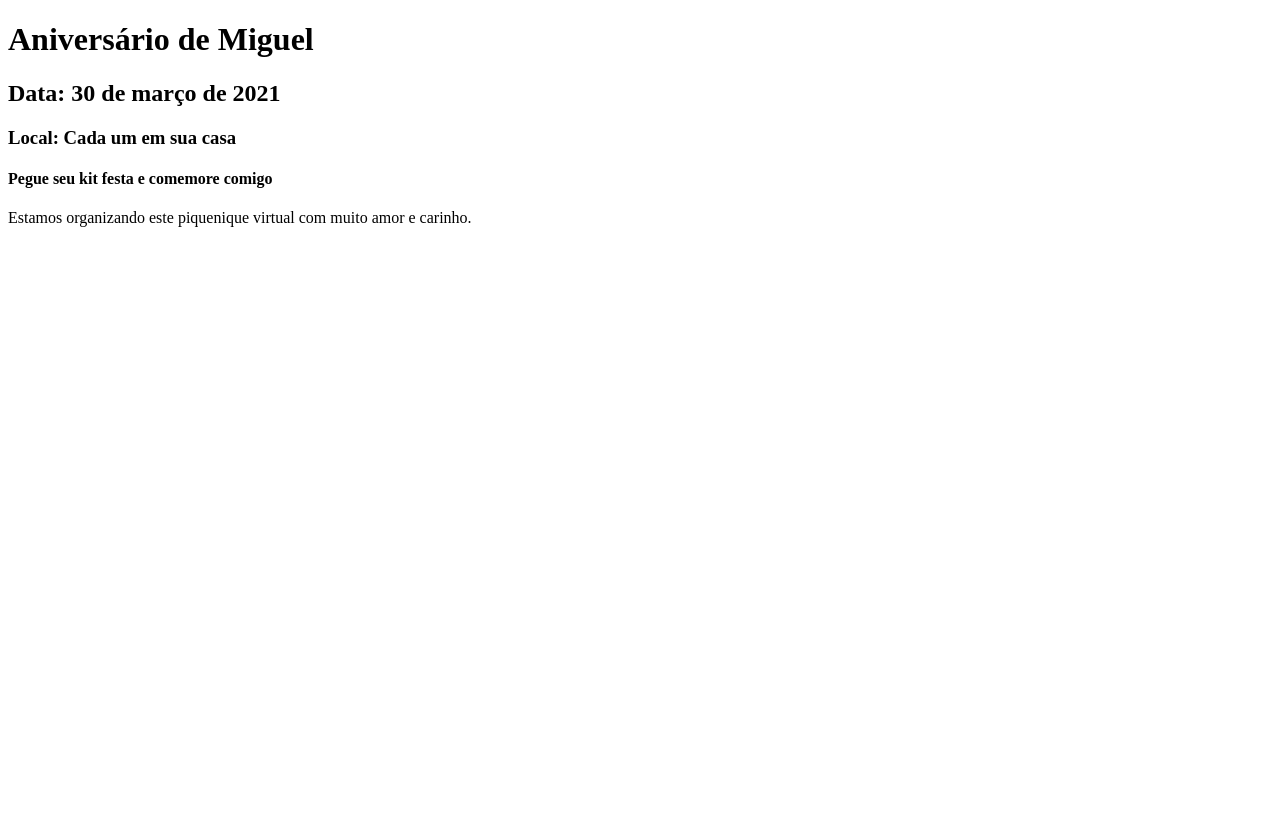
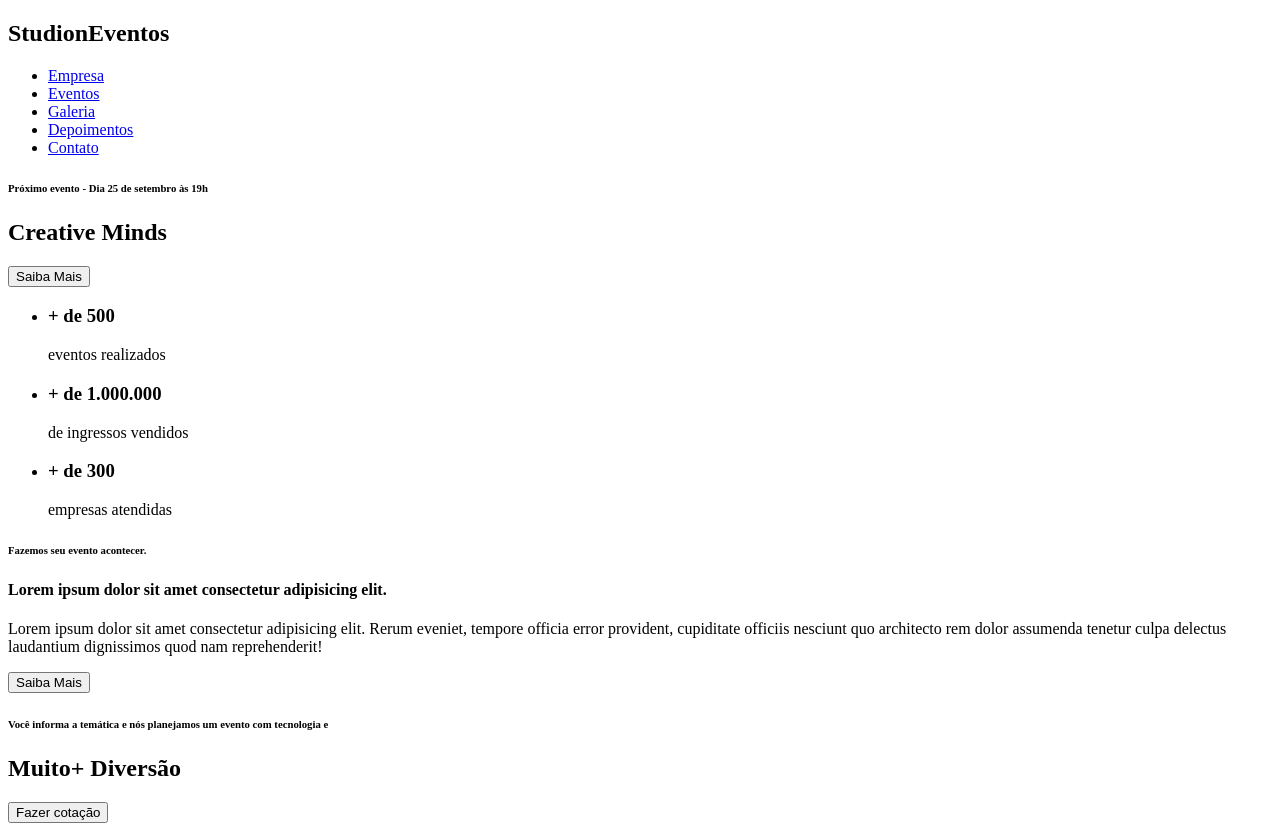
Before and after one commit to jsfoliveira/Imagineschool, a website: page src/index.html in a window 1280 px wide. Before the commit the page ends 800 px from the top, so only its background shows below. Drawn offline with Linux system fonts and the light colour scheme.

Commit message:
Add imagens class 2

```diff
--- a/src/index.html
+++ b/src/index.html
@@ -4,13 +4,88 @@
     <meta charset="UTF-8">
     <meta http-equiv="X-UA-Compatible" content="IE=edge">
     <meta name="viewport" content="width=device-width, initial-scale=1.0">
-    <title>Miguel</title>
+    <title>Studion</title>
 </head>
 <body>
-    <h1>Aniversário de Miguel</h1>
-    <h2>Data: 30 de março de 2021</h2>
-    <h3>Local: Cada um em sua casa</h3>
-    <h4>Pegue seu kit festa e comemore comigo</h4>
-    <p>Estamos organizando este piquenique virtual com muito amor e carinho.</p>
+    <nav>
+        <h1>Studi<span>on</span><span>Eventos</span></h1>
+<ul>
+    <li>
+        <a href="#Empresa">
+
+            Empresa
+        </a>
+    </li>
+    <li>
+        <a href="#Eventos">
+            Eventos
+        </a>
+    </li>
+    <li>
+        <a href="#Galeria">
+            Galeria
+        </a>
+    </li>
+    <li>
+        <a href="#Depoimentos">
+            Depoimentos
+        </a>
+    </li>
+    <li>
+        <a href="Contatos">
+            Contato
+        </a>
+
+    </li>
+</ul>
+    </nav>
 </body>
+<nav>
+
+</nav>
+
+<header>
+    <div id="slider">
+        <div class="slide">
+            <h6><span>Próximo evento</span> - Dia 25 de setembro às 19h</h6>
+            <h2><span>Creative</span> Minds</h2>
+            <button>Saiba Mais</button>
+    </div>
+
+</header>
+
+<main>
+    <section>
+        <ul>
+            <li><h3>+ de 500 </h3>eventos realizados</li>
+            <li><h3>+ de 1.000.000 </h3>de ingressos vendidos</li>
+            <li><h3>+ de 300</h3>empresas atendidas</li>
+        </ul>
+    </section>
+    <section>
+        <div>
+            <h6>
+                Fazemos seu evento acontecer.
+            </h6>
+            <h4>
+                Lorem ipsum dolor sit amet consectetur adipisicing elit.
+            </h4>
+            <p>
+               Lorem ipsum dolor sit amet consectetur adipisicing elit. Rerum eveniet, tempore officia error provident, cupiditate officiis nesciunt quo architecto rem dolor assumenda tenetur culpa delectus laudantium dignissimos quod nam reprehenderit!
+            </p>
+            <button>Saiba Mais</button>
+        </div>
+    </section>
+    <section>
+        <div>
+            <h6>Você informa a temática e nós planejamos um evento com tecnologia e</h6>
+            <h2><span>Muito+ </span>Diversão</h2>
+            <button>Fazer cotação</button>
+        </div>
+    </section>
+</main>
+
+<footer>
+
+</footer>
 </html>
```
Also changed, not shown: src/images/banner.jpg (added), src/images/banner2.jpg (added), src/images/banner3 (1).jpg (added), src/images/banner3.jpg (added), src/images/contact.jpg (added), src/images/institutional.jpg (added), src/images/parallax.jpg (added), 2 other files.
